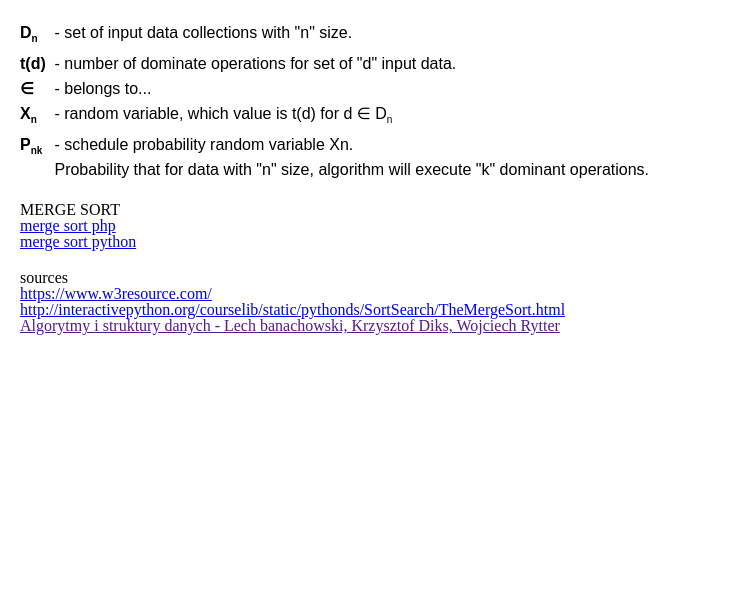
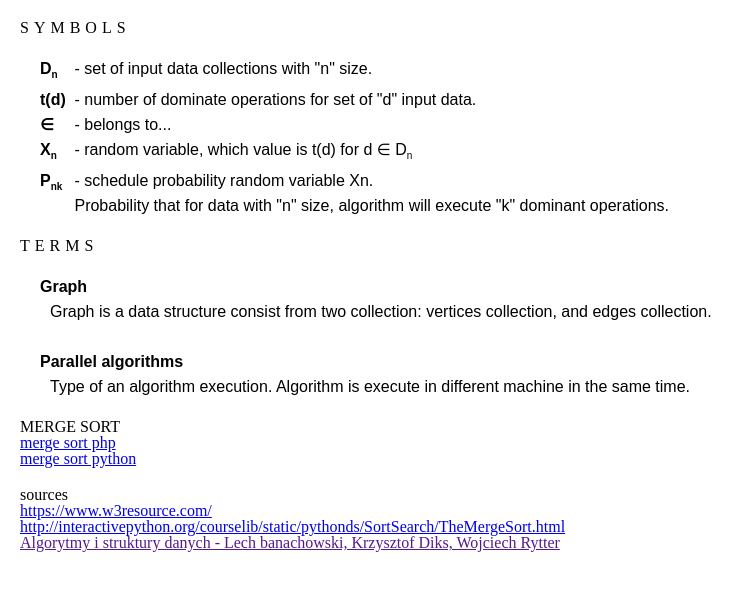
Before and after one commit to lukasz-otowski/algorithms, a plain HTML site: page index.html in a window 1280 px wide. Shown: the whole page, without its empty margins (0-754 px from the left). Drawn offline with Linux system fonts and the light colour scheme.

Commit message:
add terms - graph and parallel algorithms

```diff
--- a/index.html
+++ b/index.html
@@ -11,7 +11,10 @@
 <body>
 
     <section>
-        <dl>
+        <header>
+            <h2>Symbols</h2>
+        </header>
+        <dl class="symbols">
             <dt>D<sub>n</sub></dt>
             <dd> - set of input data collections with "n" size.</dd>
             <br>
@@ -27,6 +30,19 @@
             <dt>P<sub>nk</sub></dt>
             <dd> - schedule probability random variable Xn.<br>
                 Probability that for data with "n" size, algorithm will execute "k" dominant operations.</dd>
+        </dl>
+    </section>
+
+    <section>
+        <header>
+            <h2>Terms</h2>
+        </header>
+        <dl class="terms">
+            <dt>Graph</dt>
+            <dd>Graph is a data structure consist from two collection: vertices collection, and edges collection.</dd>
+            <br>
+            <dt>Parallel algorithms</dt>
+            <dd>Type of an algorithm execution. Algorithm is execute in different machine in the same time.</dd>
         </dl>
     </section>
 
--- a/style.css
+++ b/style.css
@@ -1,18 +1,30 @@
-dl{
+.symbols, .terms{
     font-family: arial;
     line-height: 25px;
-    margin: 20px;
+    margin: 20px 0 0 40px;
 }
-dt{
+.symbols dt{
     display: inline-block;
     vertical-align: top;
     font-weight: bold;
     width: 30px;
 }
-dd{
+.symbols dd{
     display: inline-block;
 }
-
+.terms dt{
+    display: inline-block;
+    vertical-align: top;
+    font-weight: bold;
+}
+.terms dd{
+    margin-left: 10px;
+}
+header {
+    letter-spacing: 5px;
+    text-transform: uppercase;
+    margin: 20px;
+}
 ul{
     margin: 20px;
 }
```
